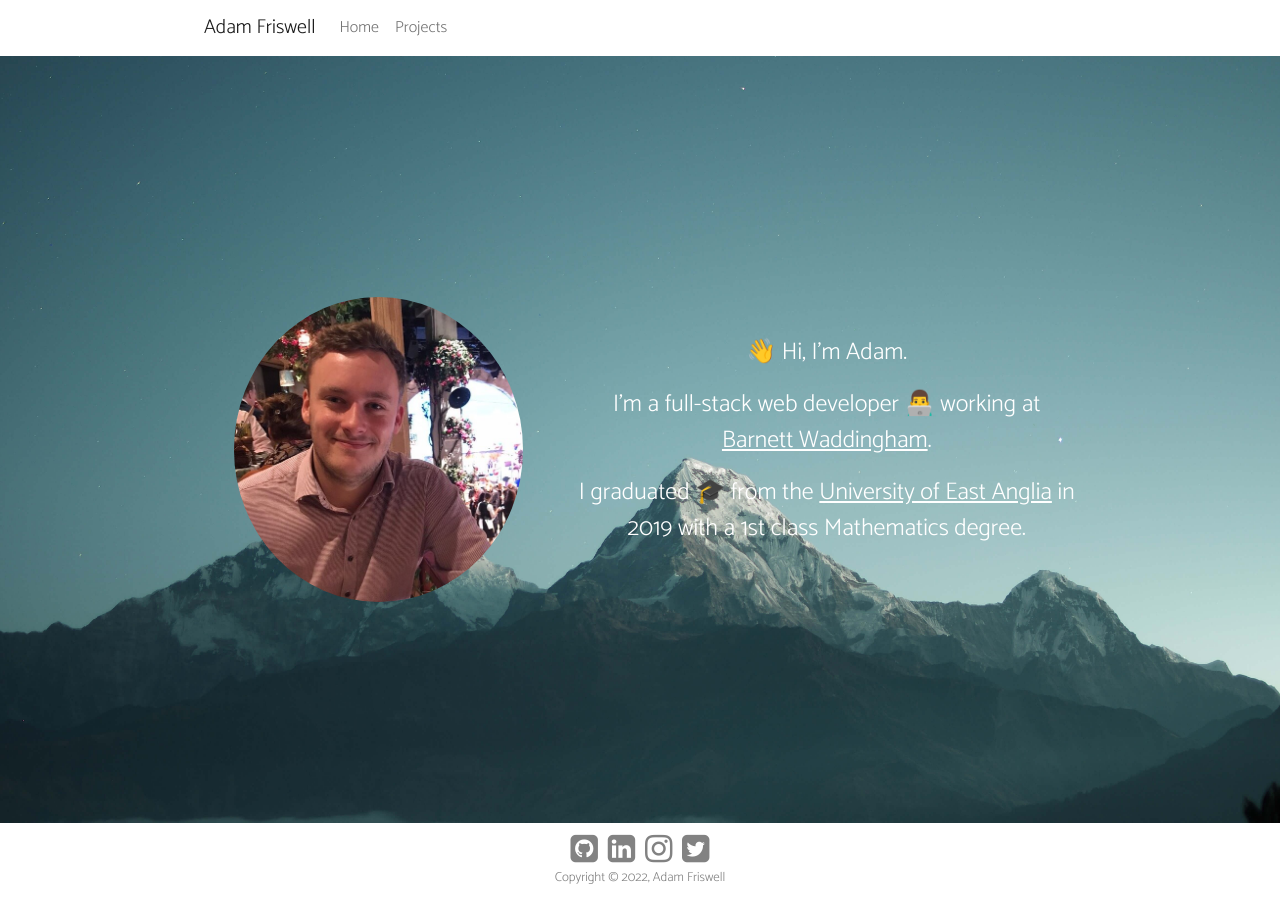
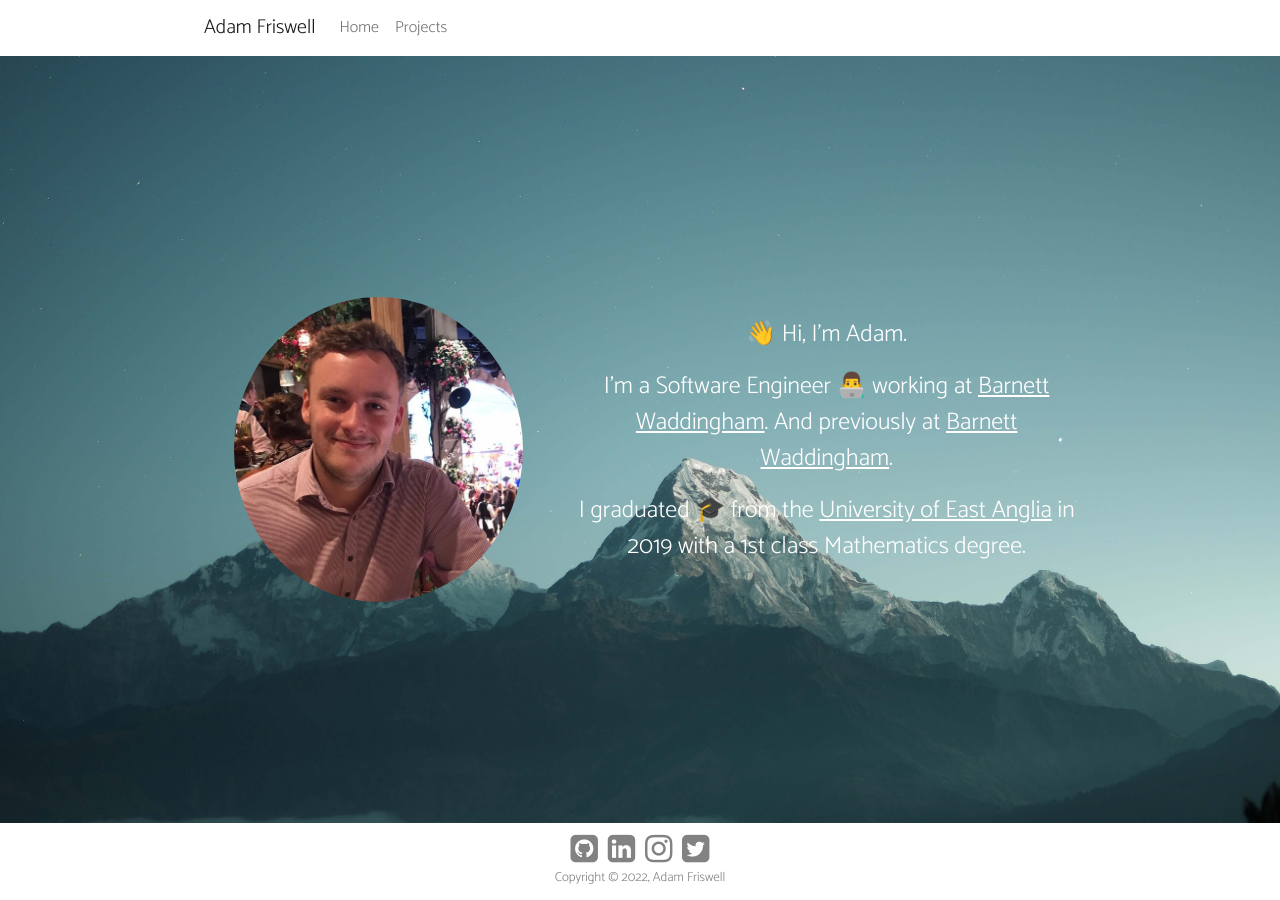
Before and after one commit to adamfriswell/portfolio-website, a Jekyll site: the page built from index.md, in a window 1280 px wide. Built offline with Jekyll 4.4.1, drawn with Linux system fonts in a browser that asks for light colours; nearby versions of some CDN libraries.

Commit message:
update job

```diff
--- a/_layouts/home.html
+++ b/_layouts/home.html
@@ -11,7 +11,7 @@ layout: default
                     👋 Hi, I'm Adam.
                 </p>
                 <p>
-                    I'm a full-stack web developer 👨‍💻 working at <a class="link-in-text" href="https://www.barnett-waddingham.co.uk/" target="_blank">Barnett Waddingham</a>.
+                    I'm a Software Engineer 👨‍💻 working at <a class="link-in-text" href="https://www.codat.io/" target="_blank">Barnett Waddingham</a>. And previously at <a class="link-in-text" href="https://www.barnett-waddingham.co.uk/" target="_blank">Barnett Waddingham</a>.
                 </p>
                 <p>
                     I graduated 🎓 from the <a class="link-in-text" href="https://www.uea.ac.uk/" target="_blank">University of East Anglia</a> in 2019 with a 1st class Mathematics degree.
```
